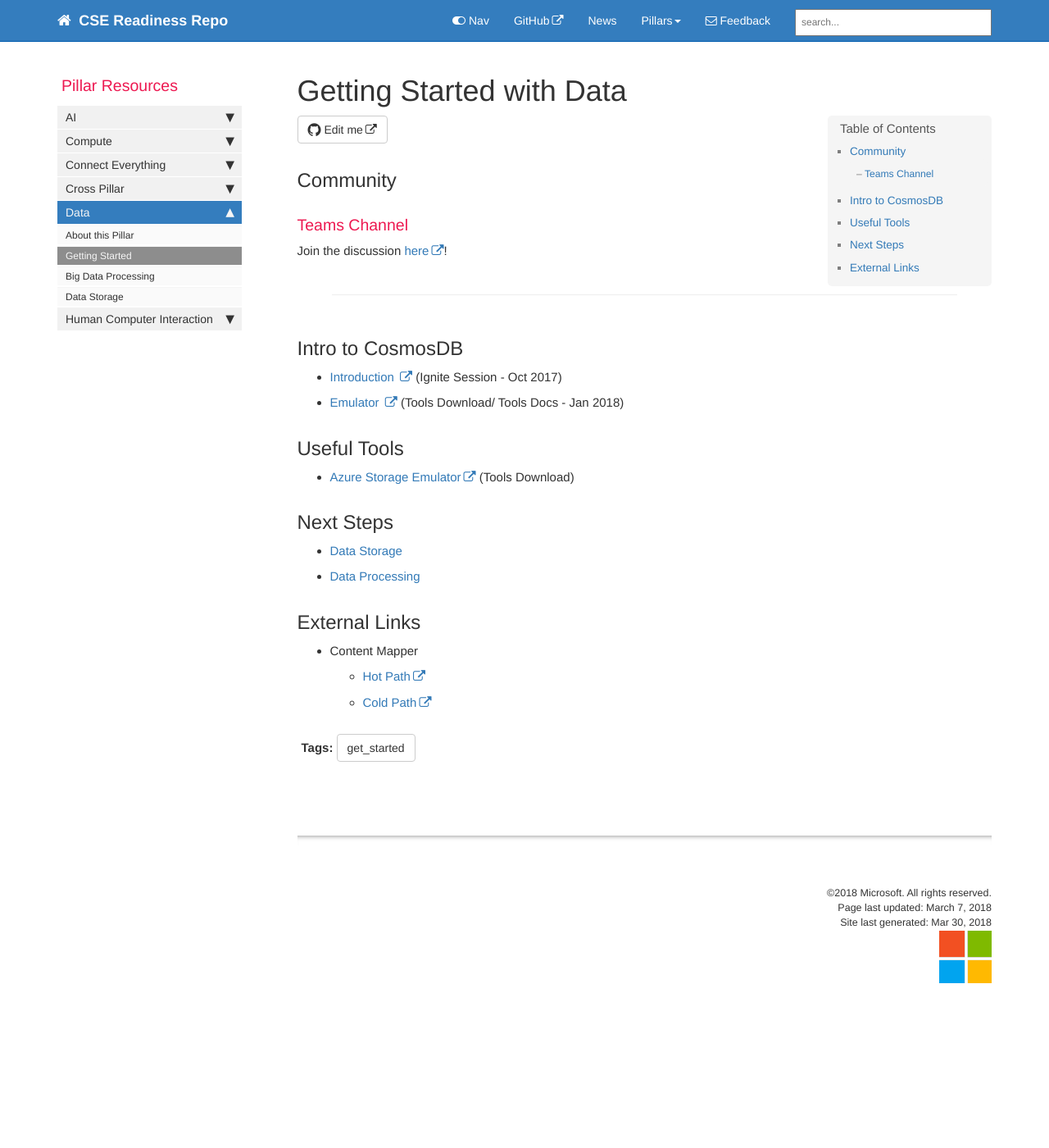
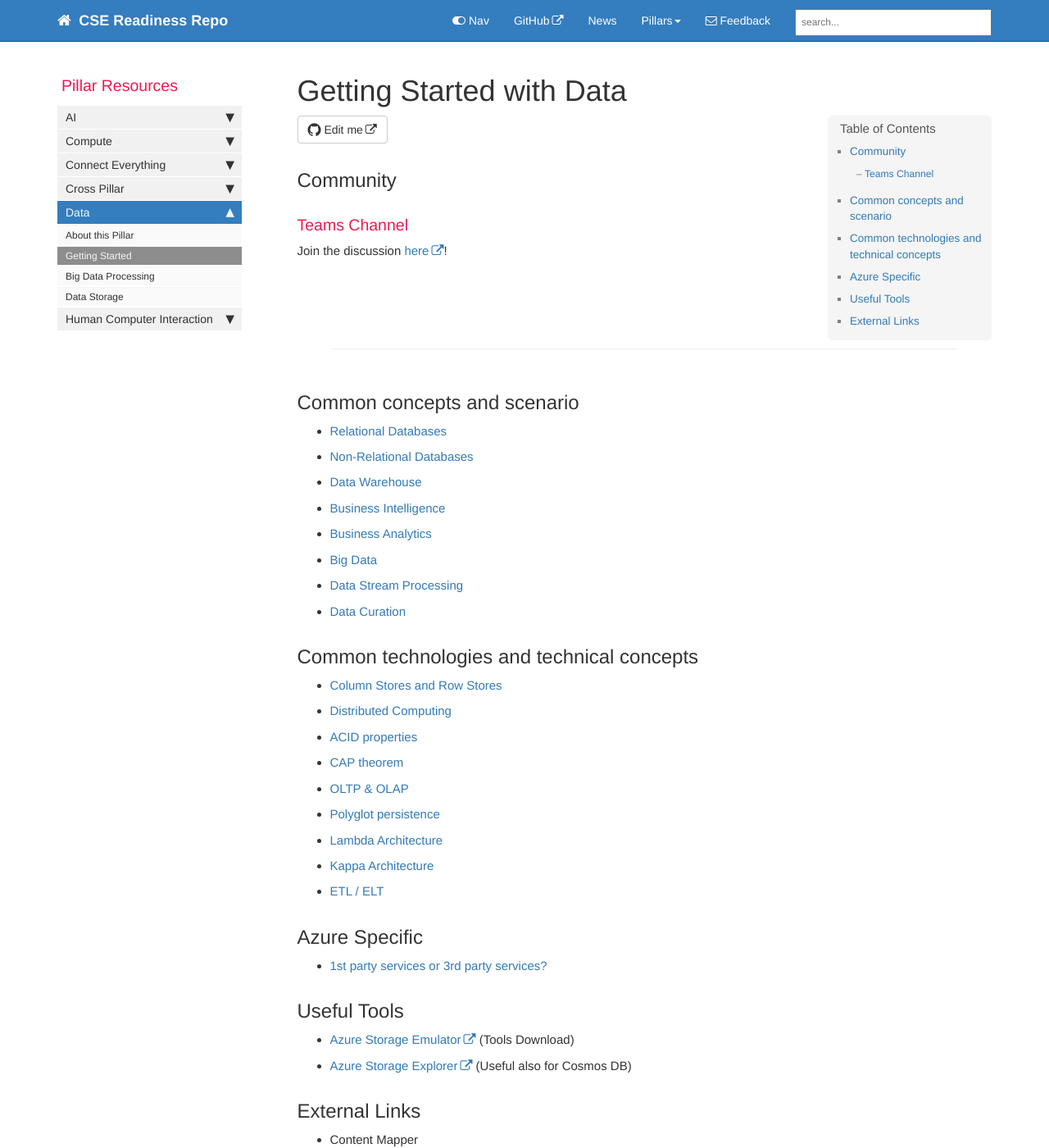
Before and after one commit to microsoft/CSE-Readiness, a Jekyll site: the page built from docs/pages/Data/data_gettingStarted.md, in a window 1280 px wide and 1400 px high. Shown: the whole window at 82% size. Built offline with Jekyll 4.4.1, drawn with Linux system fonts in a browser that asks for light colours; nearby versions of some CDN libraries; comment, search, counter and statistics services are not loaded.

Commit message:
added common concepts and scenarios pages

```diff
--- a/docs/pages/Data/data_gettingStarted.md
+++ b/docs/pages/Data/data_gettingStarted.md
@@ -3,7 +3,7 @@ title: Getting Started with Data
 keywords: Data
 sidebar: home_sidebar
 permalink: data_gettingStarted.html
-last_updated: March 7, 2018
+last_updated: March 30, 2018
 tags: [get_started]
 folder: Data
 ---
@@ -18,19 +18,37 @@ Join the discussion [here](https://teams.microsoft.com/l/channel/19%3a2c30f3f0d4
 ---
 <!-- Here, add in any links to useful resources. The structure is not fixed, it can be grouped by scenario, by tech, or set up as a learning path -->
 
-## Intro to CosmosDB
+## Common concepts and scenario
 
-- [Introduction ](https://myignite.microsoft.com/sessions/54947) (Ignite Session - Oct 2017)
-- [Emulator ](https://docs.microsoft.com/en-us/azure/cosmos-db/local-emulator) (Tools Download/ Tools Docs - Jan 2018)
+- [Relational Databases](relational-databases.html)
+- [Non-Relational Databases](non-relational-databases.html)
+- [Data Warehouse](data-warehouse.html)
+- [Business Intelligence](business-intelligence.html)
+- [Business Analytics](business-analytics.html)
+- [Big Data](big-data.html)
+- [Data Stream Processing](data-stream-processing.html)
+- [Data Curation](data-curation.html)
+
+## Common technologies and technical concepts
+
+- [Column Stores and Row Stores]()
+- [Distributed Computing]()
+- [ACID properties]()
+- [CAP theorem]()
+- [OLTP & OLAP]()
+- [Polyglot persistence]()
+- [Lambda Architecture]()
+- [Kappa Architecture]()
+- [ETL / ELT]()
+
+## Azure Specific
+
+- [1st party services or 3rd party services?]()
 
 ## Useful Tools
 
 - [Azure Storage Emulator](https://docs.microsoft.com/en-us/azure/storage/common/storage-use-emulator) (Tools Download)
-
-## Next Steps
-
-- [Data Storage](data_Storage)
-- [Data Processing](data_Processing)
+- [Azure Storage Explorer](https://azure.microsoft.com/en-us/features/storage-explorer/) (Useful also for Cosmos DB)
 
 ## External Links
 
```
Also changed, not shown: docs/pages/Data/Scenario/big-data.md (added, +10 -0 lines), docs/pages/Data/Scenario/business-analytics.md (added, +10 -0 lines), docs/pages/Data/Scenario/business-intelligece.md (added, +10 -0 lines), docs/pages/Data/Scenario/data-curation.md (added, +10 -0 lines), docs/pages/Data/Scenario/data-stream-processing.md (added, +10 -0 lines), docs/pages/Data/Scenario/data-warehoused.md (added, +10 -0 lines), docs/pages/Data/Scenario/non-relational-databases.md (added, +10 -0 lines), docs/pages/Data/Scenario/relational-databases.md (added, +10 -0 lines), docs/pages/Data/data.md (+0 -8 lines), docs/Gemfile.lock.
